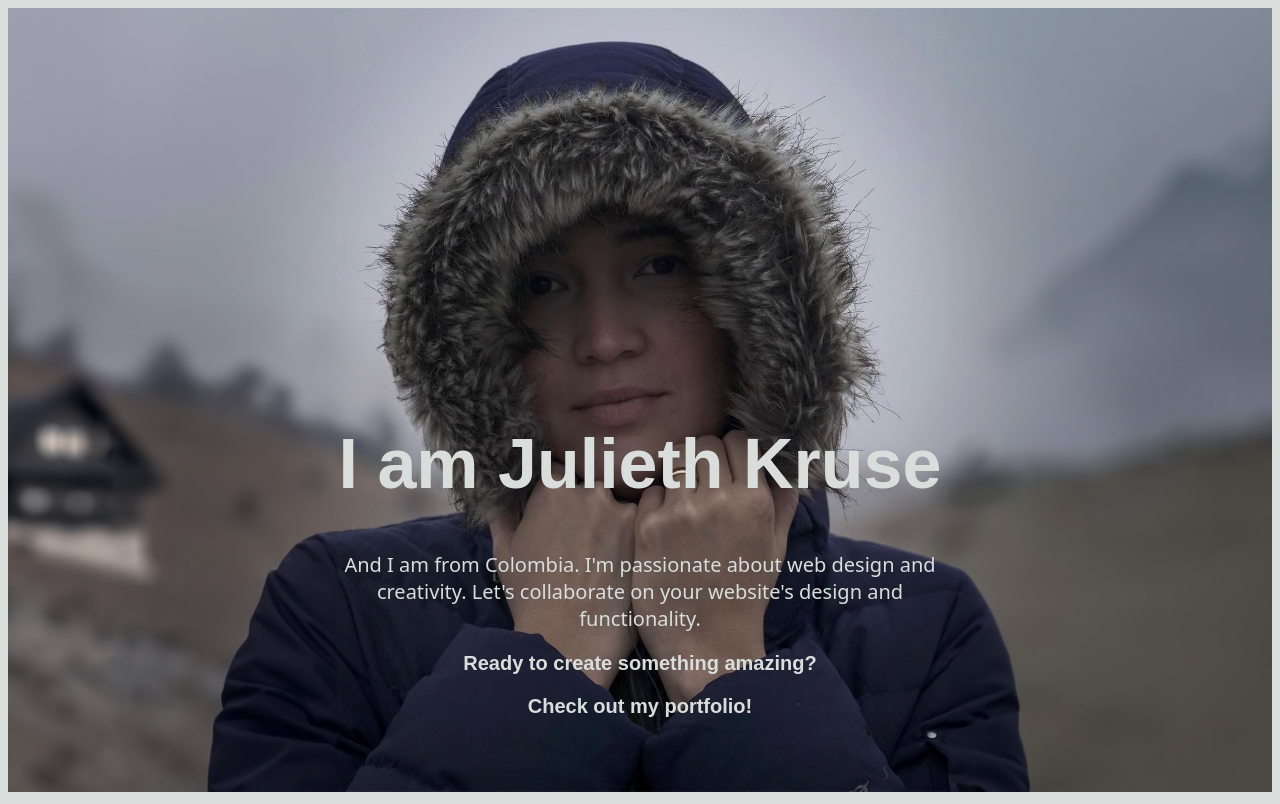
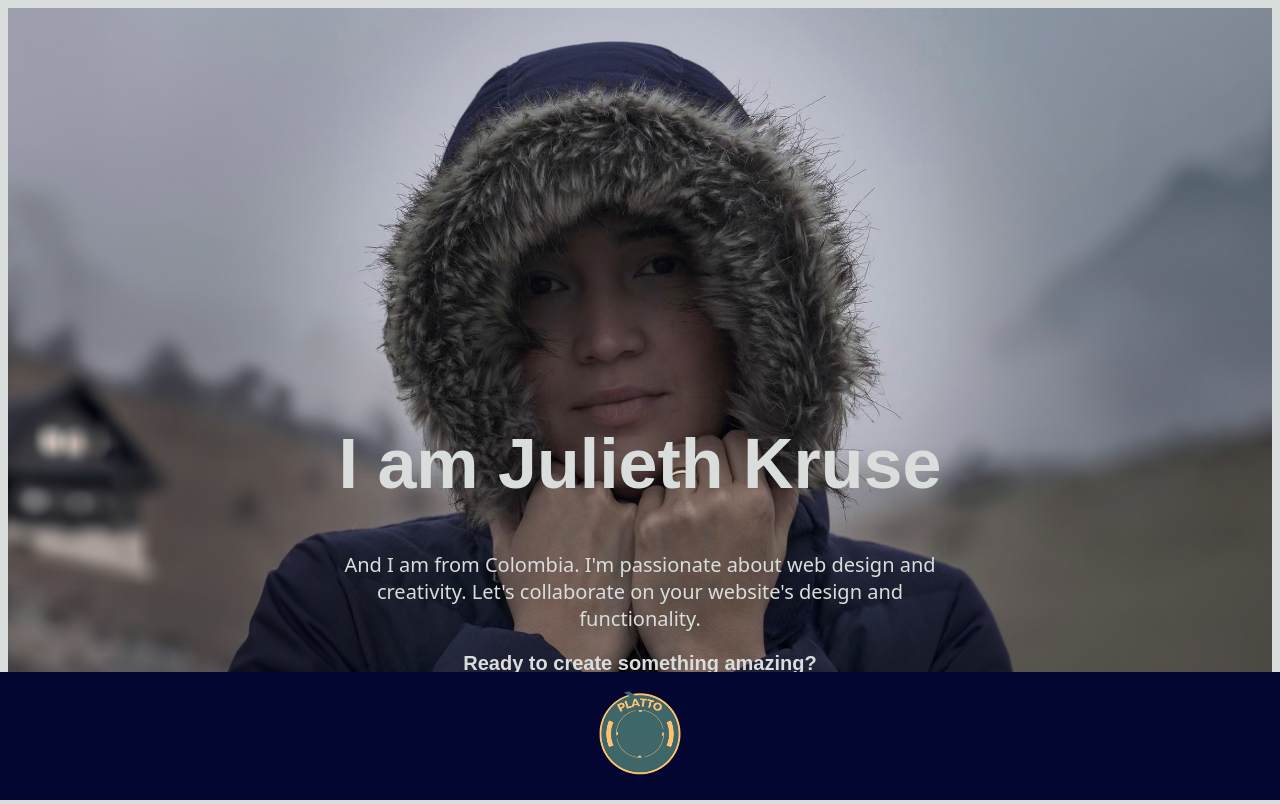
Before and after one commit to JuHubby/juhubby.github.io, a plain HTML site: page index.html in a window 1280 px wide. Shown: the top 804 px of the page. Drawn offline with Linux system fonts and the light colour scheme.

Commit message:
added logo platto adn footer

```diff
--- a/index.html
+++ b/index.html
@@ -116,6 +116,18 @@ h1 {
   background-color: #666;
   color: white;
 }
+
+.footer{
+   position: fixed;
+   left: 0;
+   bottom: 0;
+   width: 100%;
+   background-color: rgb(2, 6, 48);
+   color: rgb(233, 217, 217);
+   text-align: center;
+   font-family: Arial, Helvetica, sans-serif;
+}
+
 </style>
 </head>
 <header>
@@ -210,6 +222,9 @@ h1 {
     </div>
   </div>
 
+  <div class="footer" id="footer">
+<img src="julieth-website-logo.png" width=10% height=10%;></img>
+  </div>
 <!-- END MAIN -->
 </div>
 <nav class="navbar bg-body-tertiary">
```
Also changed, not shown: julieth-website-logo.png (added).
